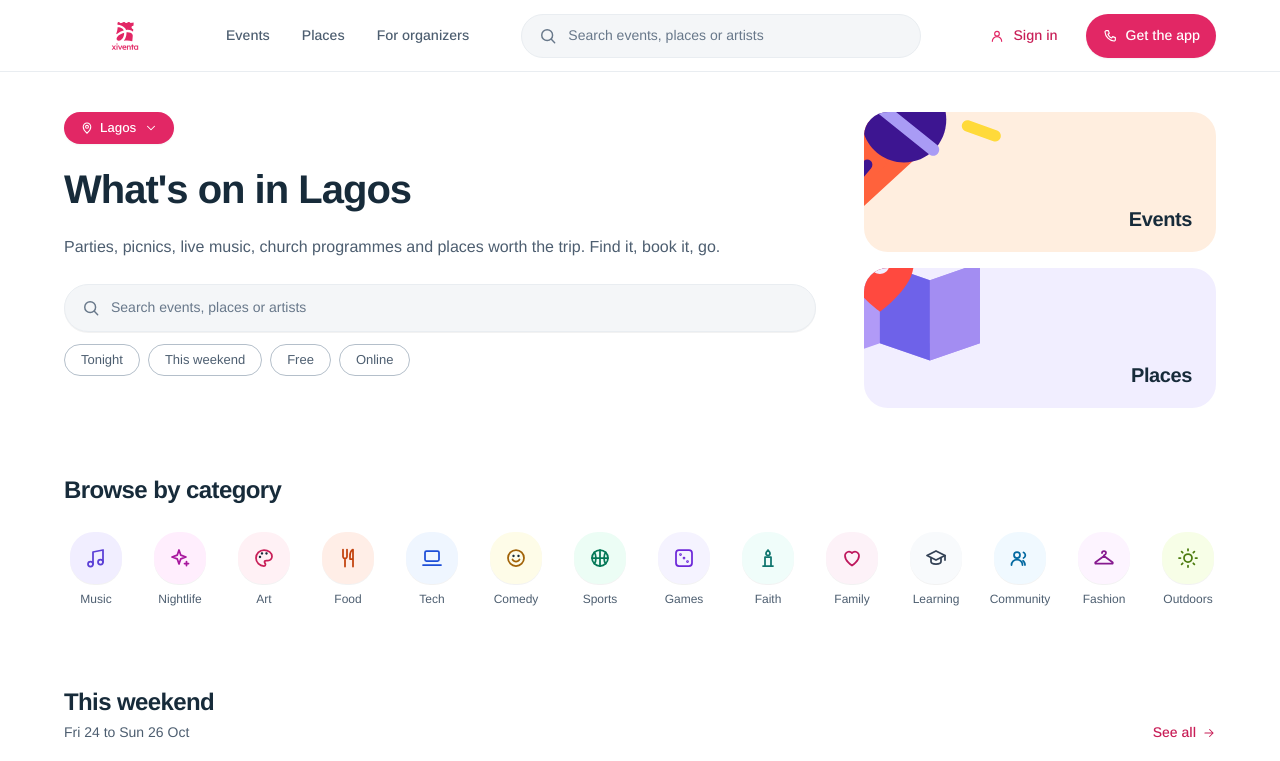
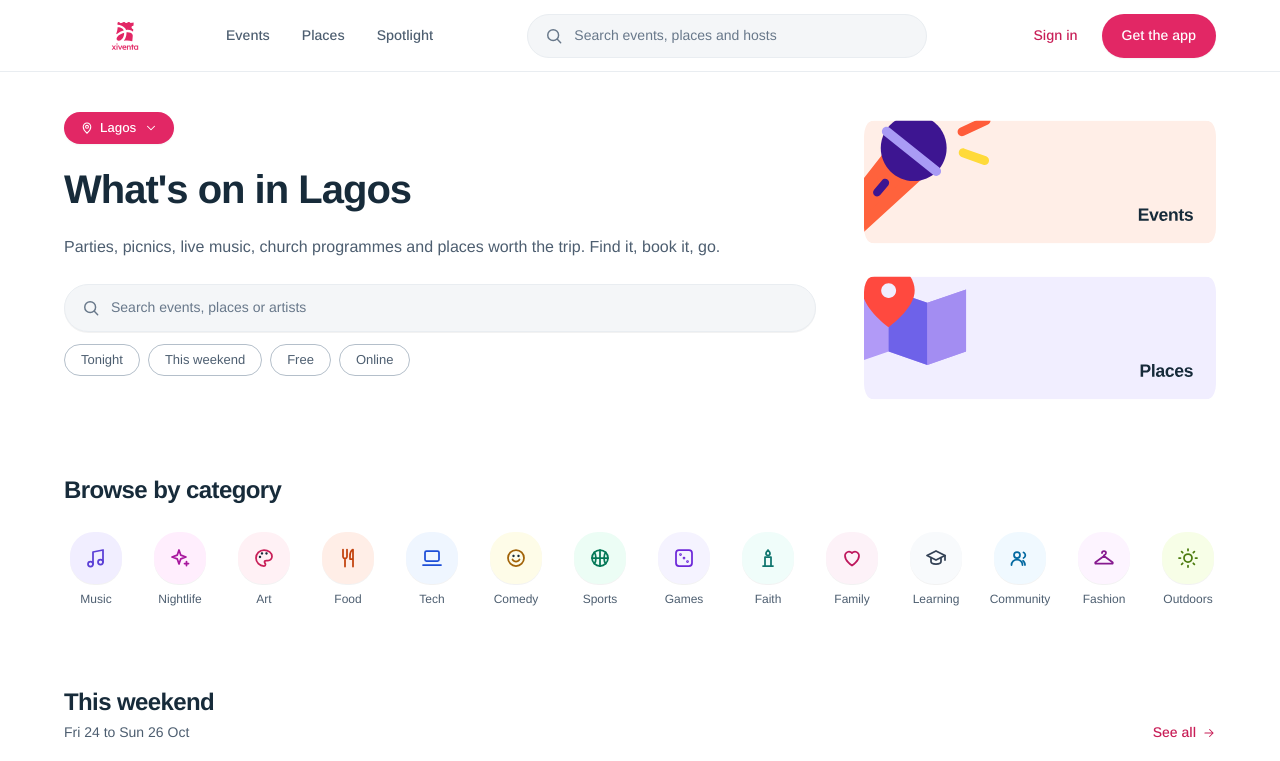
Before and after one commit to itz-jherie/xiventa, a Next.js app: page / in a window 1280 px wide. Shown: the top 761 px of the page. Built offline with nearby package versions, Linux system fonts and the light colour scheme.

Commit message:
fix(web): match TopNav and Mode Tiles 1:1 with Figma design export

```diff
--- a/app/page.tsx
+++ b/app/page.tsx
@@ -119,44 +119,32 @@ export default function HomePage() {
 
           {/* Hero Right: Authentic Mode Tiles (Node 310:16450, w: 400, h: 296, gap: 16) */}
           <div className="lg:col-span-4 flex flex-col gap-4 w-full">
-            {/* Mode Tile: Events (Node 310:16451, w: 400, h: 140, cornerRadius: 12, bg: #FFEEDF) */}
+            {/* Mode Tile: Events (Node 310:16451, w: 400, h: 140, cornerRadius: 12) */}
             <Link
               href="/events"
-              className="group relative block w-full h-[140px] rounded-xl overflow-hidden bg-[#FFEEDF] transition-all duration-200 active:scale-[0.99] select-none"
+              className="group relative block w-full h-[140px] rounded-xl overflow-hidden transition-all duration-200 active:scale-[0.99] select-none"
             >
-              <div className="absolute -left-6 -top-7.5 w-[163px] h-[153px] pointer-events-none group-hover:scale-105 transition-transform duration-300 ease-out">
               <Image
-                  src="/images/illustration-events.svg"
-                  alt=""
-                  width={163}
-                  height={153}
-                  className="w-full h-full object-contain"
+                src="/images/mode-events.svg"
+                alt="Events"
+                fill
                 priority
+                className="w-full h-full object-fill group-hover:scale-102 transition-transform duration-300"
               />
-              </div>
-              <span className="absolute bottom-5 right-6 text-[20px] font-bold text-[#172B3A] tracking-[-0.02em] leading-[26px]">
-                Events
-              </span>
             </Link>
 
-            {/* Mode Tile: Places (Node 310:16463, w: 400, h: 140, cornerRadius: 12, bg: #F1EEFF) */}
+            {/* Mode Tile: Places (Node 310:16463, w: 400, h: 140, cornerRadius: 12) */}
             <Link
               href="/places"
-              className="group relative block w-full h-[140px] rounded-xl overflow-hidden bg-[#F1EEFF] transition-all duration-200 active:scale-[0.99] select-none"
+              className="group relative block w-full h-[140px] rounded-xl overflow-hidden transition-all duration-200 active:scale-[0.99] select-none"
             >
-              <div className="absolute -left-4 -top-7.5 w-[132px] h-[131px] pointer-events-none group-hover:scale-105 transition-transform duration-300 ease-out">
               <Image
-                  src="/images/illustration-places.svg"
-                  alt=""
-                  width={132}
-                  height={131}
-                  className="w-full h-full object-contain"
+                src="/images/mode-places.svg"
+                alt="Places"
+                fill
                 priority
+                className="w-full h-full object-fill group-hover:scale-102 transition-transform duration-300"
               />
-              </div>
-              <span className="absolute bottom-5 right-6 text-[20px] font-bold text-[#172B3A] tracking-[-0.02em] leading-[26px]">
-                Places
-              </span>
             </Link>
           </div>
         </section>
--- a/components/web/TopNav.tsx
+++ b/components/web/TopNav.tsx
@@ -35,7 +35,7 @@ export function TopNav({ onSearch }: TopNavProps) {
   const navLinks = [
     { label: "Events", href: "/events" },
     { label: "Places", href: "/places" },
-    { label: "For organizers", href: "/organizers" },
+    { label: "Spotlight", href: "/spotlight" },
   ];
 
   return (
@@ -77,7 +77,7 @@ export function TopNav({ onSearch }: TopNavProps) {
             type="text"
             value={query}
             onChange={(e) => setQuery(e.target.value)}
-            placeholder="Search events, places or artists"
+            placeholder="Search events, places and hosts"
             className="w-full bg-transparent text-[14px] text-[#172B3A] placeholder:text-[#68788A] focus:outline-none"
           />
         </form>
@@ -86,17 +86,15 @@ export function TopNav({ onSearch }: TopNavProps) {
         <div className="flex items-center gap-3">
           <Link
             href="/welcome"
-            className="h-[44px] px-4 rounded-xl flex items-center gap-2 text-[14px] font-medium text-[#C81E57] hover:bg-[#FFF1F5] transition"
+            className="h-[44px] px-3 rounded-xl flex items-center text-[14px] font-medium text-[#C81E57] hover:bg-[#FFF1F5] transition"
           >
-            <UserIcon size={16} className="text-[#E22765]" />
             <span>Sign in</span>
           </Link>
 
           <Link
             href="/m"
-            className="h-[44px] px-4 rounded-xl bg-[#E22765] hover:bg-[#C81E57] text-white font-medium text-[14px] flex items-center gap-2 shadow-xs transition active:scale-98"
+            className="h-[44px] px-5 rounded-xl bg-[#E22765] hover:bg-[#C81E57] text-white font-medium text-[14px] flex items-center justify-center shadow-xs transition active:scale-98"
           >
-            <PhoneIcon size={16} />
             <span>Get the app</span>
           </Link>
         </div>
```
Lines whose indentation alone changed are shown as unchanged.
